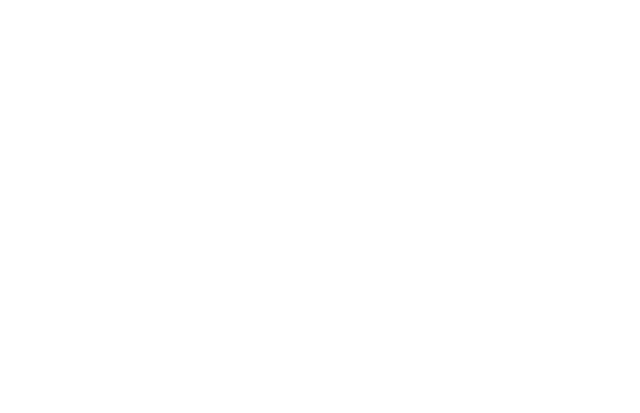
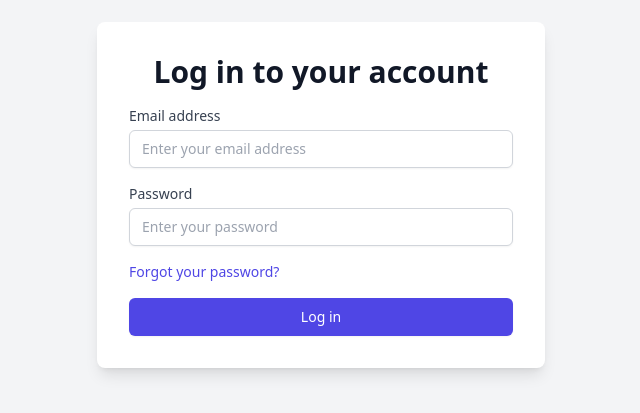
Before and after one commit to Amessaa/Myntra, a React (Create React App) app: page /login in a window 1280 px wide. Before the commit this address had no page. Shown: the part 205-618 px from the top of the page, without its empty margins (319-959 px from the left). Built offline with nearby package versions, Linux system fonts and the light colour scheme.

Commit message:
product page

```diff
--- a/src/Modal.js
+++ b/src/Modal.js
@@ -22,7 +22,7 @@
       await updateFirestore({ likes: localLikes + 1 });
 
       // Send notification to createdBy user
-      const notificationMessage = `Amisha liked your inspiration`;
+      const notificationMessage = `Amisha liked your inspiration!`;
       sendNotification(createdBy, notificationMessage);
     }
   };
--- a/src/Productpage.js
+++ b/src/Productpage.js
@@ -1,9 +1,9 @@
 import React, { useState, useEffect } from "react";
 import Modal from "./Modal";
 import InspirationItem from "./InspirationItem";
-import { db, storage } from "./firebase"; // Ensure your Firebase configuration is imported correctly
-import { getDocs, collection, query, orderBy } from "firebase/firestore"; // Import Firestore functions
-import { getDownloadURL, ref } from "firebase/storage"; // Import Storage functions
+import { db, storage } from "./firebase";
+import { getDocs, collection, query, orderBy } from "firebase/firestore";
+import { getDownloadURL, ref } from "firebase/storage";
 
 const ProductPage = () => {
   const [isModalOpen, setIsModalOpen] = useState(false);
--- a/src/routes.js
+++ b/src/routes.js
@@ -7,6 +7,8 @@
 import ViewMore from "./ViewMore";
 import Orders from "./Orders";
 import My_avataar from "./My_avataar";
+import SignUp from './SignUp';
+import Login from './Login';
 
 export default function AppRoutes() {
   return (
@@ -19,6 +21,9 @@
         <Route path="/viewmore" element={<ViewMore />}></Route>
         <Route path="/orders" element={<Orders />}></Route>
         <Route path="/my_avatars" element={<My_avataar />}></Route>
+        <Route path="/signup" element={<SignUp/>}/>
+        <Route path="/login" element={<Login/>}/>
+
       </Routes>
     </BrowserRouter>
   );
```
